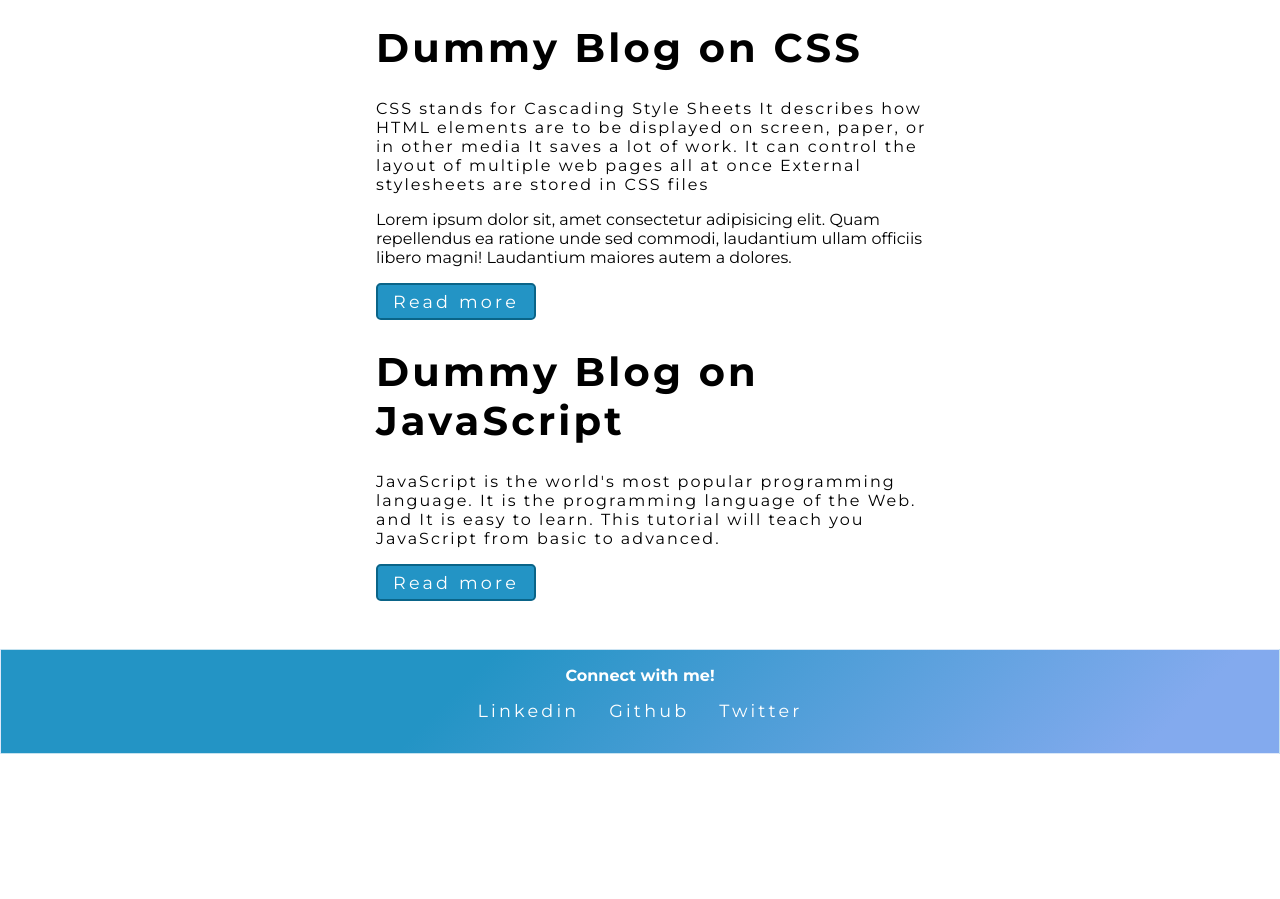
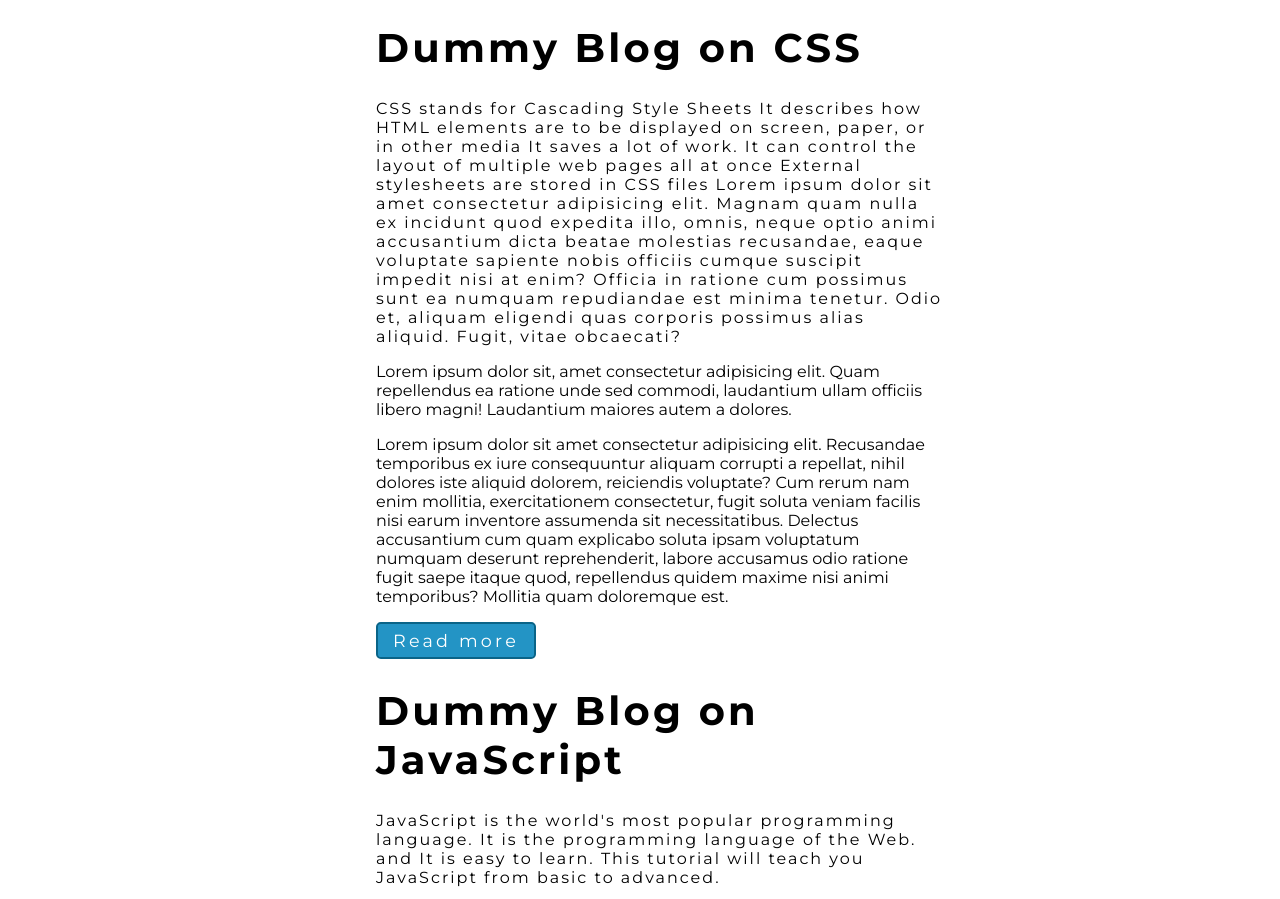
Before and after one commit to imshubhampatel/Bt-Hacktoberfest, a plain HTML site: page blogs.html in a window 1280 px wide. Shown: the part 818-1717 px from the top of the page. Before the commit the page ends 1588 px from the top, so only its background shows below. Drawn offline with Linux system fonts and the light colour scheme.

Commit message:
modified again paragraph

```diff
--- a/blogs.html
+++ b/blogs.html
@@ -49,12 +49,13 @@
             CSS stands for Cascading Style Sheets It describes how HTML elements
             are to be displayed on screen, paper, or in other media It saves a
             lot of work. It can control the layout of multiple web pages all at
-            once External stylesheets are stored in CSS files
+            once External stylesheets are stored in CSS files Lorem ipsum dolor sit amet consectetur adipisicing elit. Magnam quam nulla ex incidunt quod expedita illo, omnis, neque optio animi accusantium dicta beatae molestias recusandae, eaque voluptate sapiente nobis officiis cumque suscipit impedit nisi at enim? Officia in ratione cum possimus sunt ea numquam repudiandae est minima tenetur. Odio et, aliquam eligendi quas corporis possimus alias aliquid. Fugit, vitae obcaecati?
           </p>
           <p>
             Lorem ipsum dolor sit, amet consectetur adipisicing elit. Quam
             repellendus ea ratione unde sed commodi, laudantium ullam officiis
             libero magni! Laudantium maiores autem a dolores.
+            <p>Lorem ipsum dolor sit amet consectetur adipisicing elit. Recusandae temporibus ex iure consequuntur aliquam corrupti a repellat, nihil dolores iste aliquid dolorem, reiciendis voluptate? Cum rerum nam enim mollitia, exercitationem consectetur, fugit soluta veniam facilis nisi earum inventore assumenda sit necessitatibus. Delectus accusantium cum quam explicabo soluta ipsam voluptatum numquam deserunt reprehenderit, labore accusamus odio ratione fugit saepe itaque quod, repellendus quidem maxime nisi animi temporibus? Mollitia quam doloremque est.</p>
           </p>
           <a class="link-primary" href="./blogsecond.html">Read more</a>
         </li>
```
